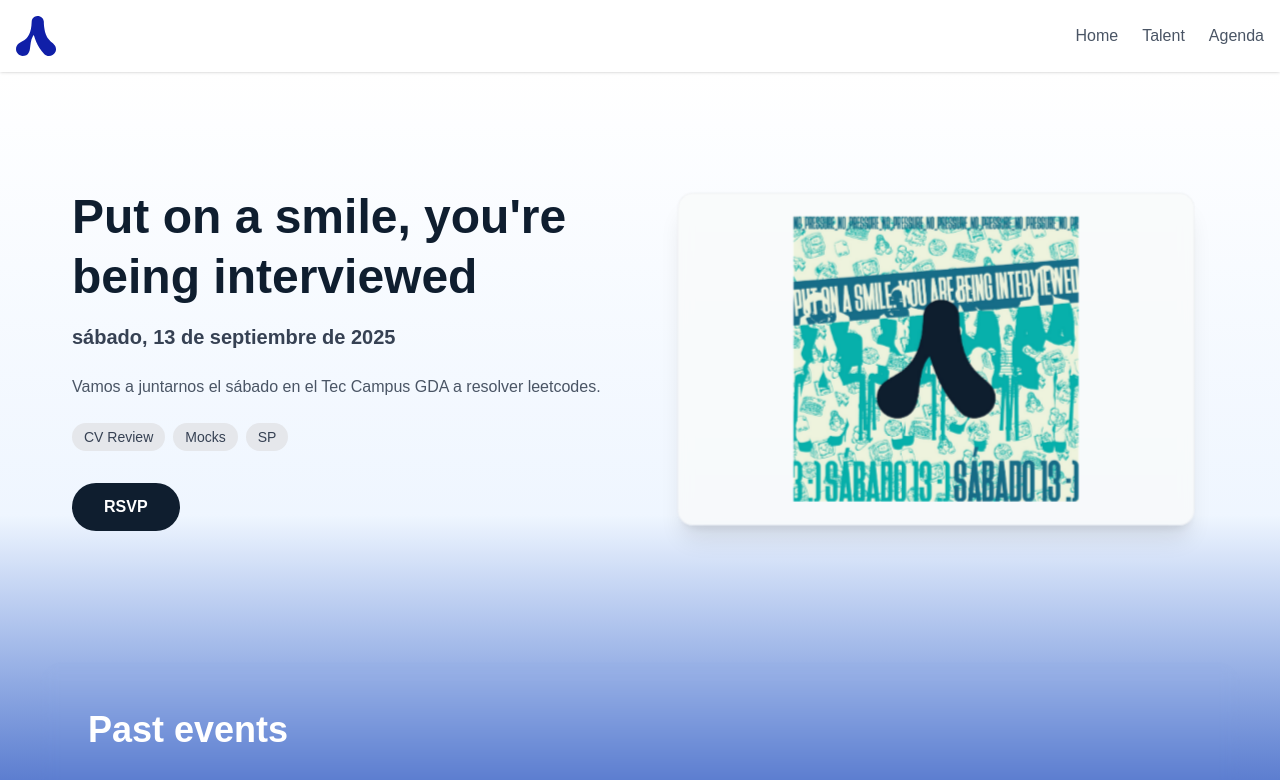
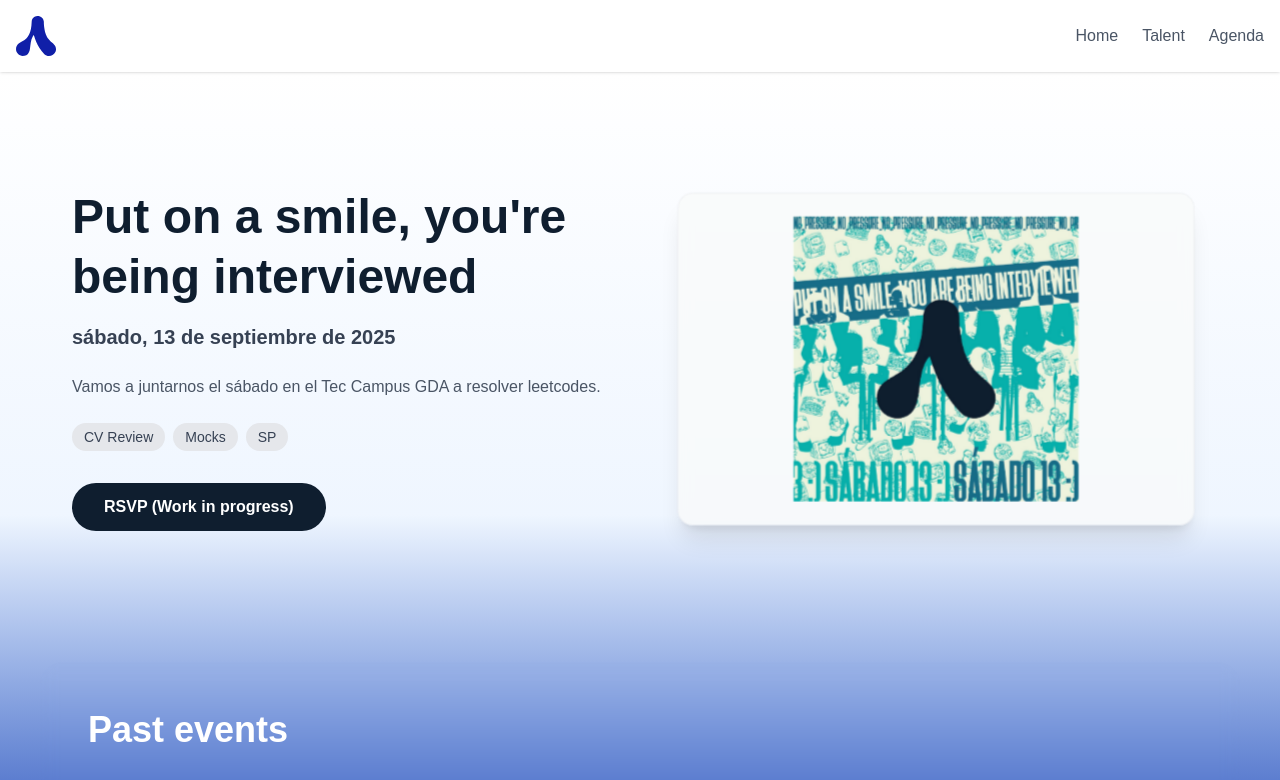
Before and after one commit to AlgoritmiaClub/AlgoritmiaWebsite, a Next.js app: page /agenda in a window 1280 px wide. Shown: the top 780 px of the page. Built offline with nearby package versions, Linux system fonts and the light colour scheme.

Commit message:
button logic WIP

```diff
--- a/src/components/agenda/FeaturedEvent.tsx
+++ b/src/components/agenda/FeaturedEvent.tsx
@@ -32,7 +32,7 @@ export function FeaturedEvent({ event }: FeaturedEventProps) {
           ))}
         </div>
         <button className="mt-8 bg-brand-dark-blue text-white font-bold py-3 px-8 rounded-full hover:bg-brand-blue transition-colors duration-300">
-          RSVP
+          RSVP (Work in progress)
         </button>
       </div>
       <div>
```
